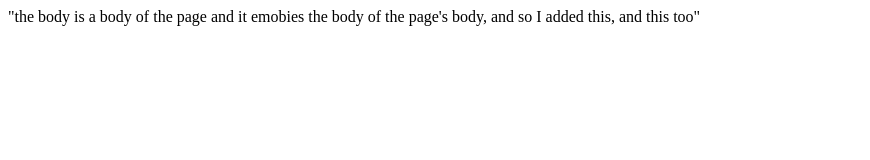
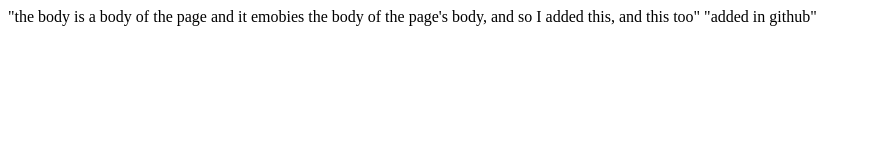
Before and after one commit to kalbdela/deleteMe_Again, a plain HTML site: page index.html in a window 1280 px wide. Shown: the whole page, without its empty margins (0-870 px from the left). Drawn offline with Linux system fonts and the light colour scheme.

Commit message:
Update index.html

```diff
--- a/index.html
+++ b/index.html
@@ -9,6 +9,6 @@
 <body>
 
     "the body is a body of the page and it emobies the body of the page's body, and so I added this, and this too"
-
+    "added in github"
 </body>
 </html>
```
